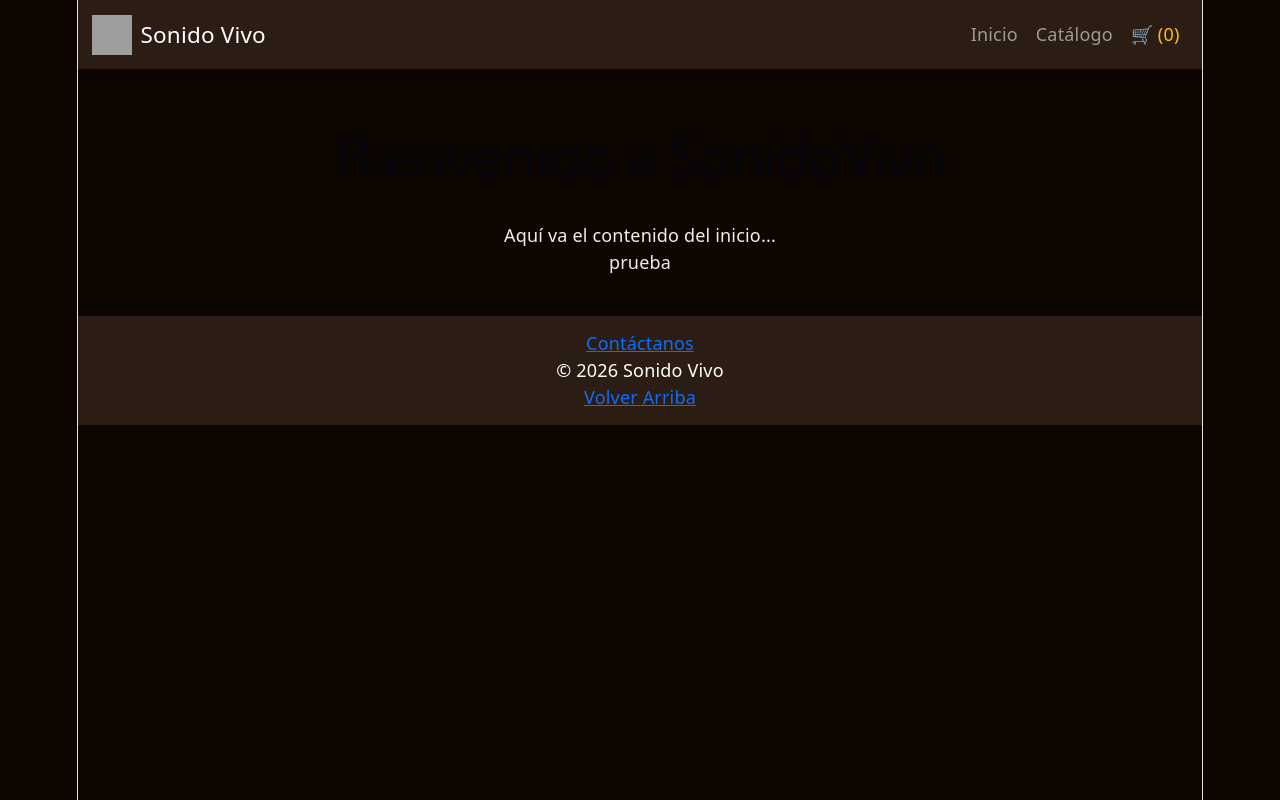
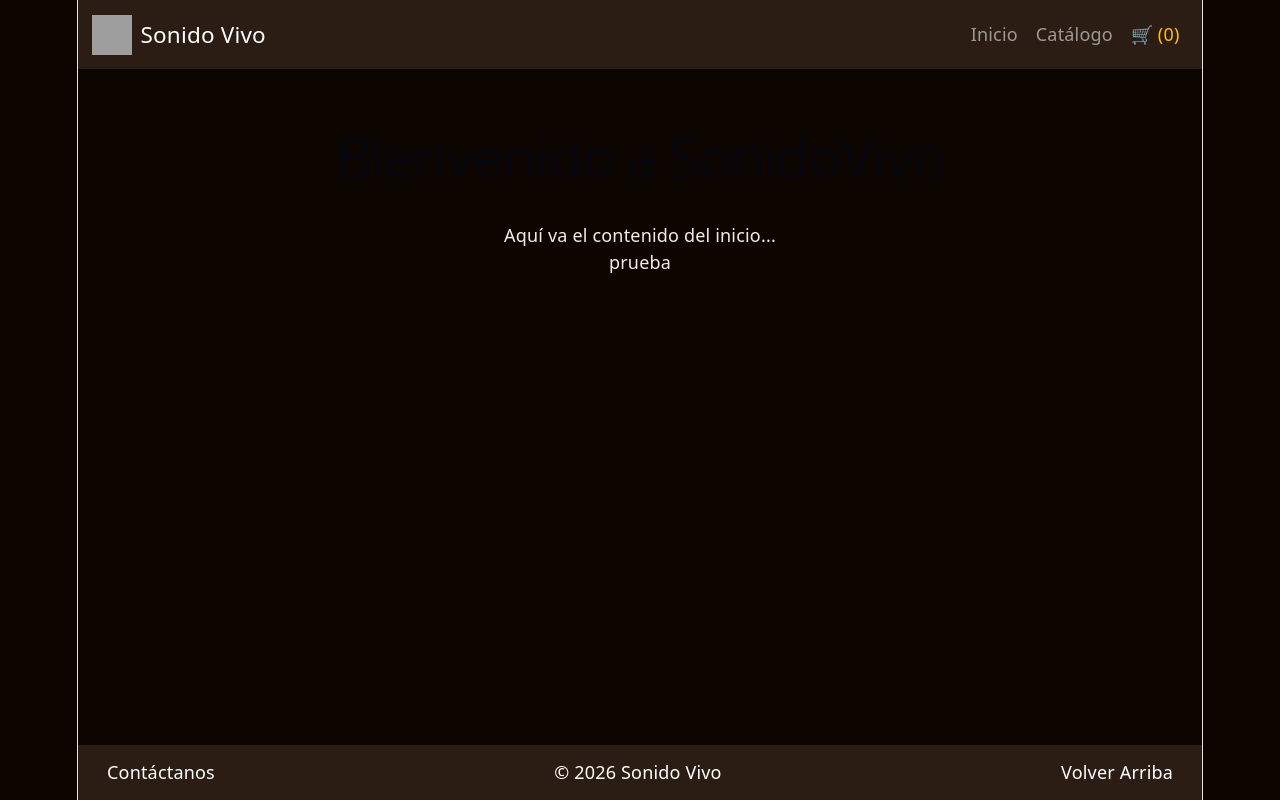
Before and after one commit to Fabi-Hodi/sonidoVivoV2, a React (Vite) app: page / in a window 1280 px wide. Built offline with nearby package versions, Linux system fonts and the light colour scheme; grey boxes are pictures that could not be loaded.

Commit message:
actualizado el footer y añadido estilo

```diff
--- a/src/App.css
+++ b/src/App.css
@@ -25,7 +25,20 @@ body {
 .footer {
   background: #2B1D14;
   color: white;
-  text-align: center;
   padding: 14px;
   margin-top: 40px;
+
+  display: flex;
+  justify-content: space-between;
+  align-items: center;
 }
+
+.footer-link {
+  color: white;
+  text-decoration: none;
+  margin: 0 15px;
+}
+
+.footer-link:hover {
+  color: #ff9900;
+}
--- a/src/components/organisms/Footer.jsx
+++ b/src/components/organisms/Footer.jsx
@@ -1,9 +1,11 @@
+import { Link } from 'react-router-dom';
+
 function Footer() {
     return (
         <footer className="footer">
-        <a href="">Contáctanos</a>
-        <p>© 2026 Sonido Vivo </p>
-        <a href="">Volver Arriba</a>
+        <Link href="#root" className='footer-link'>Contáctanos</Link>
+        <span>© 2026 Sonido Vivo </span>
+        <a href="#root" className='footer-link'>Volver Arriba </a>
     </footer>
     );
 }
--- a/src/components/templates/PlantillaPublica.jsx
+++ b/src/components/templates/PlantillaPublica.jsx
@@ -8,15 +8,16 @@ export function PlantillaPublica(props) {
   const navigate = useNavigate()
 
   return (
-    <>
+    <div className="d-flex flex-column min-vh-100">
       <NavBar
         onNavegar={navigate}
         onBuscar={(texto) => navigate(`/buscar/${encodeURIComponent(texto)}`)}
       />
-      <main className="contenido">
+
+      <main className="contenido flex-grow-1">
         {props.children}
       </main>
       <Footer onNavegar={navigate} />
-    </>
+    </div>
   )
 }
```
